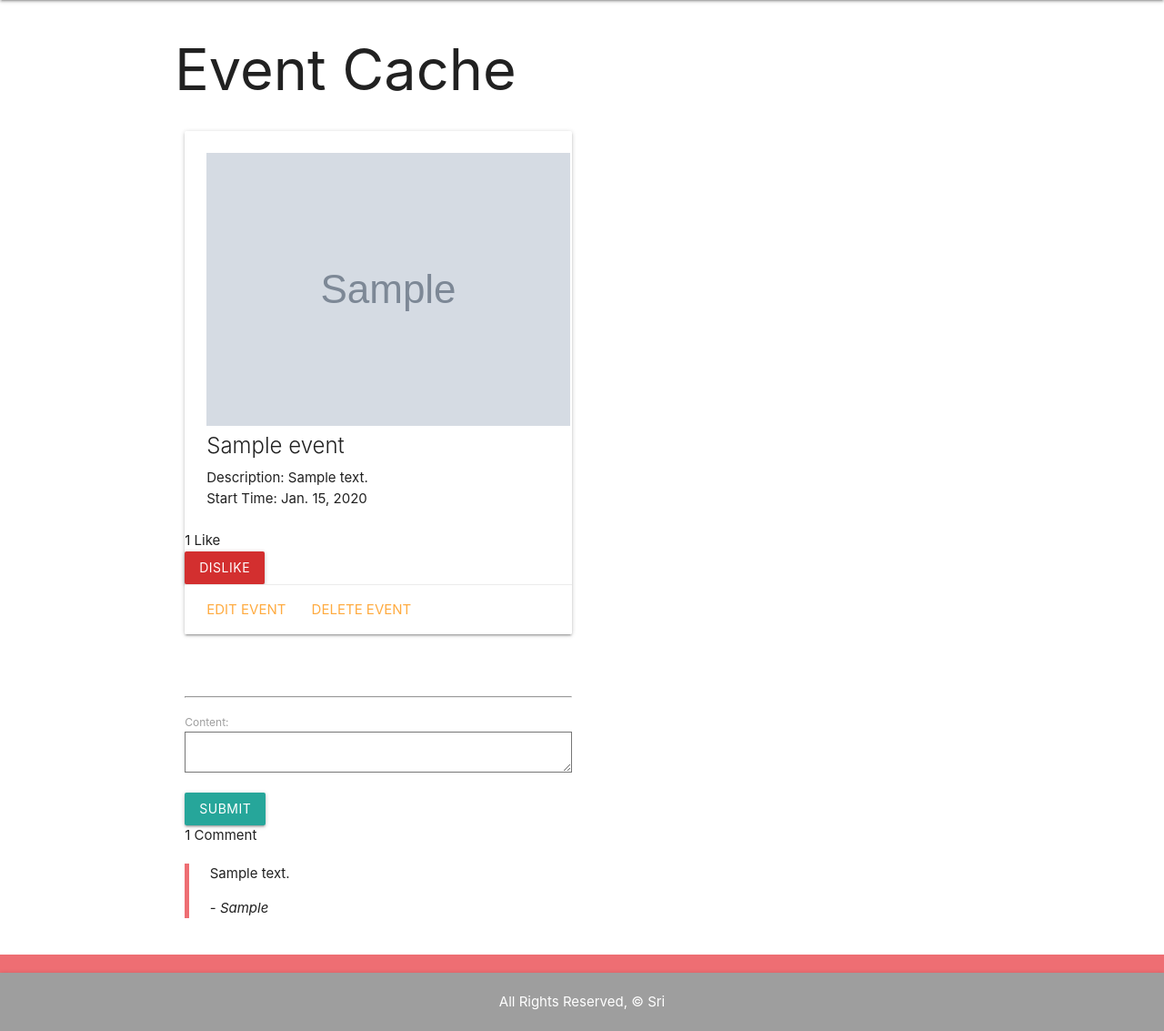
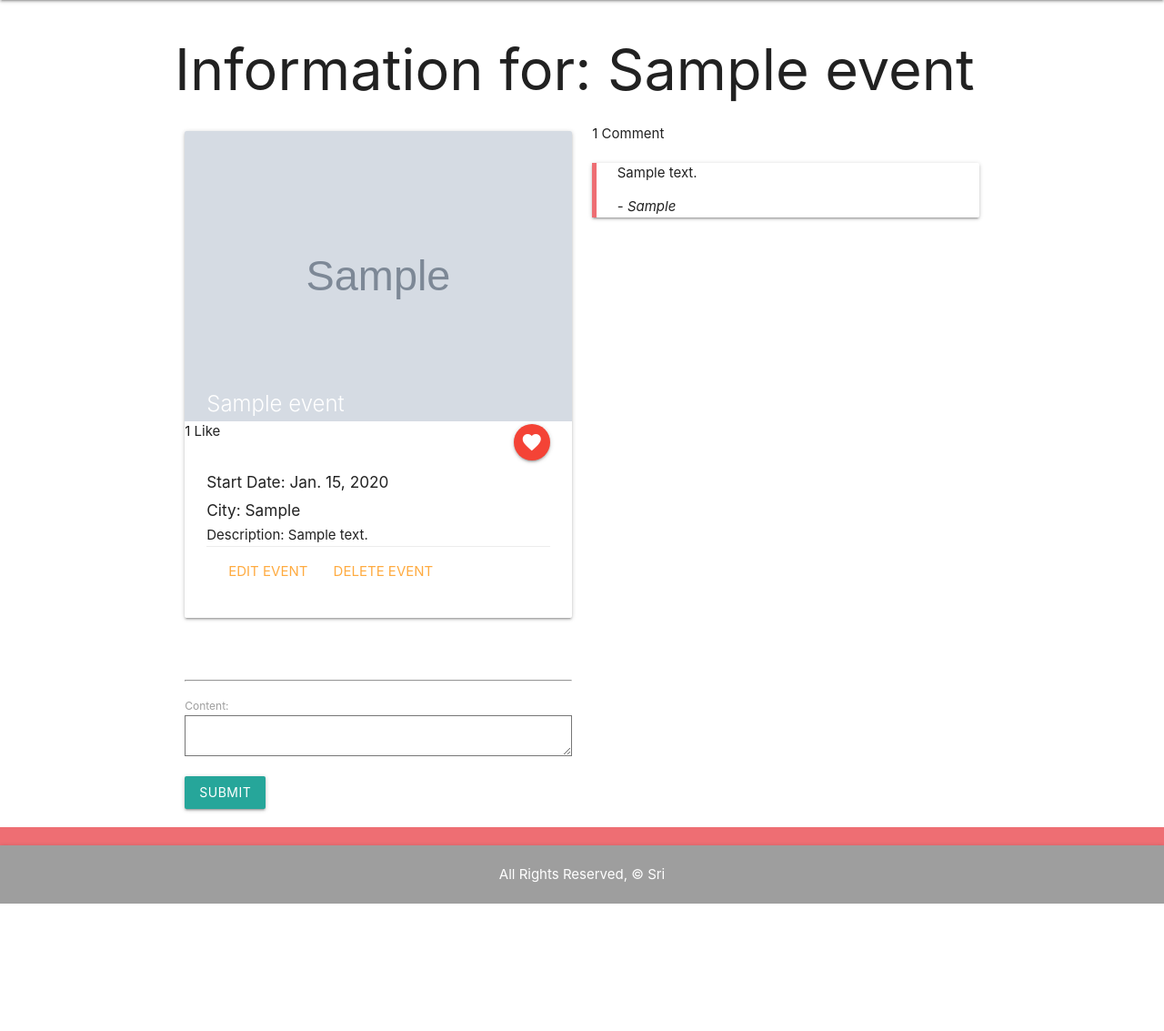
Before and after one commit to KingSri/EventDisplay, a Django app: page /event/1/ in a window 1280 px wide. Shown: the part 64-1197 px from the top of the page at 91% size. After the commit the page ends 1057 px from the top, so only its background shows below. Run offline with Django 3.2, Linux system fonts and the light colour scheme; the first user in the database is signed in; tables that the repository leaves empty hold one stand-in row (Sample ...).

Commit message:
more front end changes, fixed cards and comment structures, added a city field to event model

```diff
--- a/main_app/forms.py
+++ b/main_app/forms.py
@@ -4,7 +4,7 @@ from .models import Event, Comment
 class EventForm(forms.ModelForm):
     class Meta:
         model=Event
-        fields = ('title', 'description', 'start_time', 'likes', 'photo')
+        fields = ('title', 'description', 'start_date', 'city', 'likes', 'photo')
 
 class CommentForm(forms.ModelForm):
     class Meta:
--- a/main_app/models.py
+++ b/main_app/models.py
@@ -10,8 +10,9 @@ from tempfile import NamedTemporaryFile
 
 class Event(models.Model):
     title = models.CharField(max_length=200)
-    description= models.TextField()
-    start_time= models.DateField()
+    description = models.TextField()
+    start_date = models.DateField()
+    city = models.TextField()
     likes = models.ManyToManyField(User, related_name='likes', blank=True)
     photo = models.ImageField(default="default.jpg", blank=True)
     user = models.ForeignKey(User, on_delete=models.CASCADE)
--- a/main_app/templates/event/detail.html
+++ b/main_app/templates/event/detail.html
@@ -2,33 +2,42 @@
 {% load static %}
 {% block content %}
 
-<h1>Event Cache</h1>
+<h1>Information for: {{ event.title }}</h1>
+
+<!-- Card information -->
 
 <div class="row">
-  <div class="col s6">
-    <div class="card">
-      <div class="card-content">
-        <img src="{{event.photo.url}}"/>
+  <div class="col s12 m6">
+    <div class="card hoverable">
+  <!-- adding div like section -->
+
+      <div class="card-image">
+        <img class= "responsive-image" src="{{event.photo.url}}"/>
         <span class="card-title">{{ event.title }}</span>
-        <p>Description: {{ event.description }}</p>
-        <p>Start Time: {{ event.start_time }}</p>
-      </div>
         <div id="like-section">
           {% include 'event/like_section.html' %}
           </div>
+          </div>
+      <div class="card-content">
+        <h6>Start Date: {{ event.start_date }}</h6>
+        <h6>City: {{ event.city }}</h6>
+        <p>Description: {{ event.description }}</p>
 
         {% if event.user == request.user %}
-
         <div class="card-action">
           <a href="{% url 'update_event' event.id %}">Edit Event</a>
           <a href="{% url 'delete_event' event.id %}">Delete Event</a>
         </div>
+
         {% endif %}
-
+      </div>
 
     </div>
 
 
+
+
+<!-- Comment section below -->
     <br><br>
     <hr>
     <form method='post'>
@@ -40,19 +49,23 @@
       <input type="submit" value="submit" class="btn" disabled>
       {% endif %}
     </form>
+    </div>
 
-    <div class = 'main-comment-section'>
+    <div class="col s12 m6 main-comment-section">
       {{comments.count}} Comment{{ comments|pluralize }}
       {% for comment in comments %}
+      <div class="card">
         <blockquote>
           <p class="mb-0">{{comment.content}}</p>
           <footer class="blockquote-footer">-<cite> {{comment.user|capfirst}}</cite></footer>
         </blockquote>
+        </div>
+
       {% endfor %}
 
       </div>
 
-</div>
+
 </div>
 
 {% endblock %}
--- a/main_app/templates/event/like_section.html
+++ b/main_app/templates/event/like_section.html
@@ -3,9 +3,9 @@
 <form action="{% url 'like_event' %}" method="post">
   {% csrf_token %}
   {% if is_liked %}
-    <button id="like" type="submit" name="event_id" value="{{event.id}}" class="btn red darken-2">Dislike</button>
+    <a id="like" type="submit" name="event_id" value="{{event.id}}" class="btn-floating halfway-fab waves-effect waves-light red"><i class="material-icons">favorite</i></a>
   {% else %}
-    <button id="like" type="submit" name="event_id" value="{{event.id}}" class="btn">Like</button>
+  <a id="like" type="submit" name="event_id" value="{{event.id}}" class="btn-floating halfway-fab waves-effect waves-light grey pulse" ><i class="material-icons">favorite_border</i></a>
   {% endif %}
 </form>
 {% endif %}
```
Also changed, not shown: main_app/templates/event/index.html (+2 -6 lines), main_app/utils.py (+28 -0 lines), main_app/migrations/0017_event_city.py (added), main_app/migrations/0018_auto_20200510_2217.py (added). Lines whose indentation alone changed are shown as unchanged.
